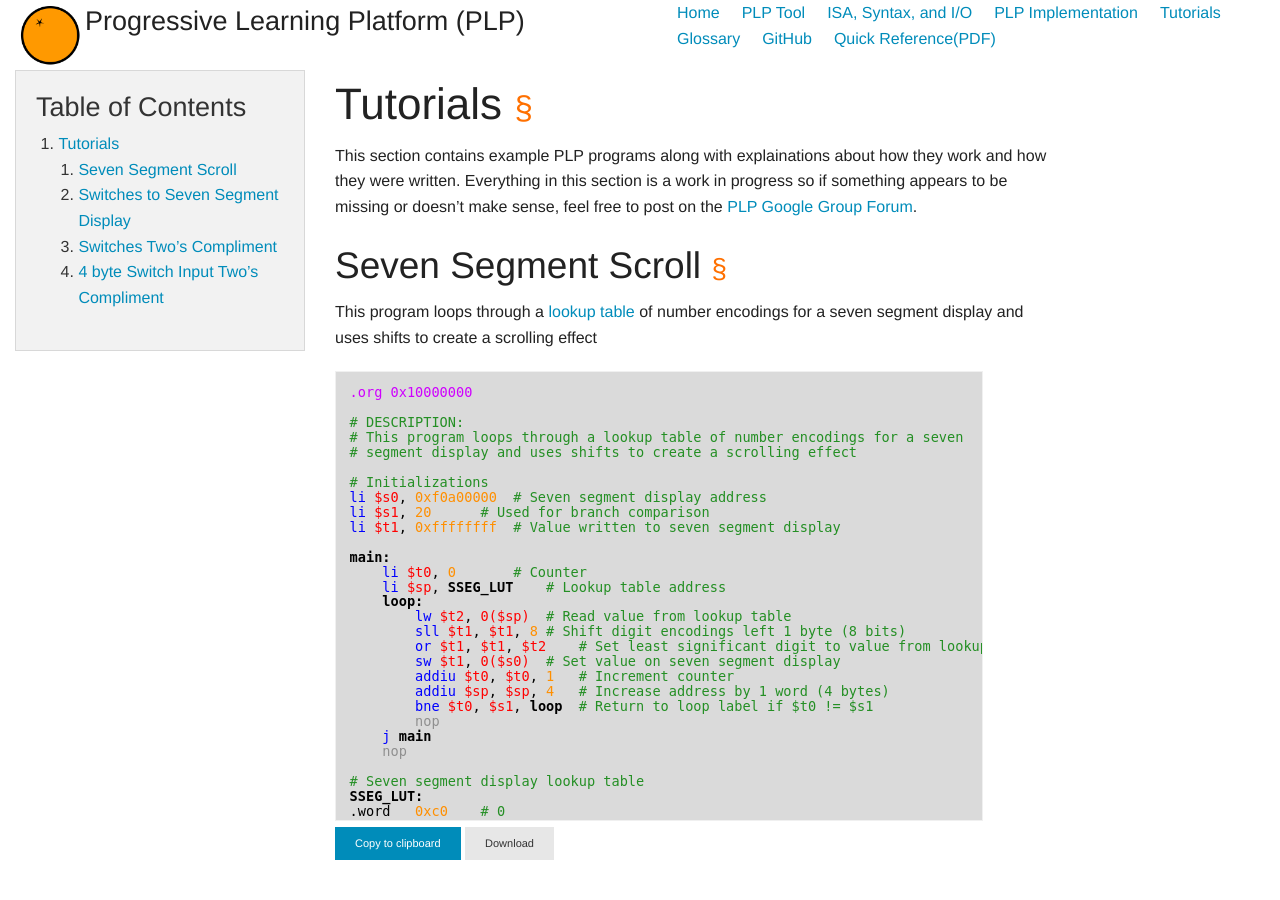
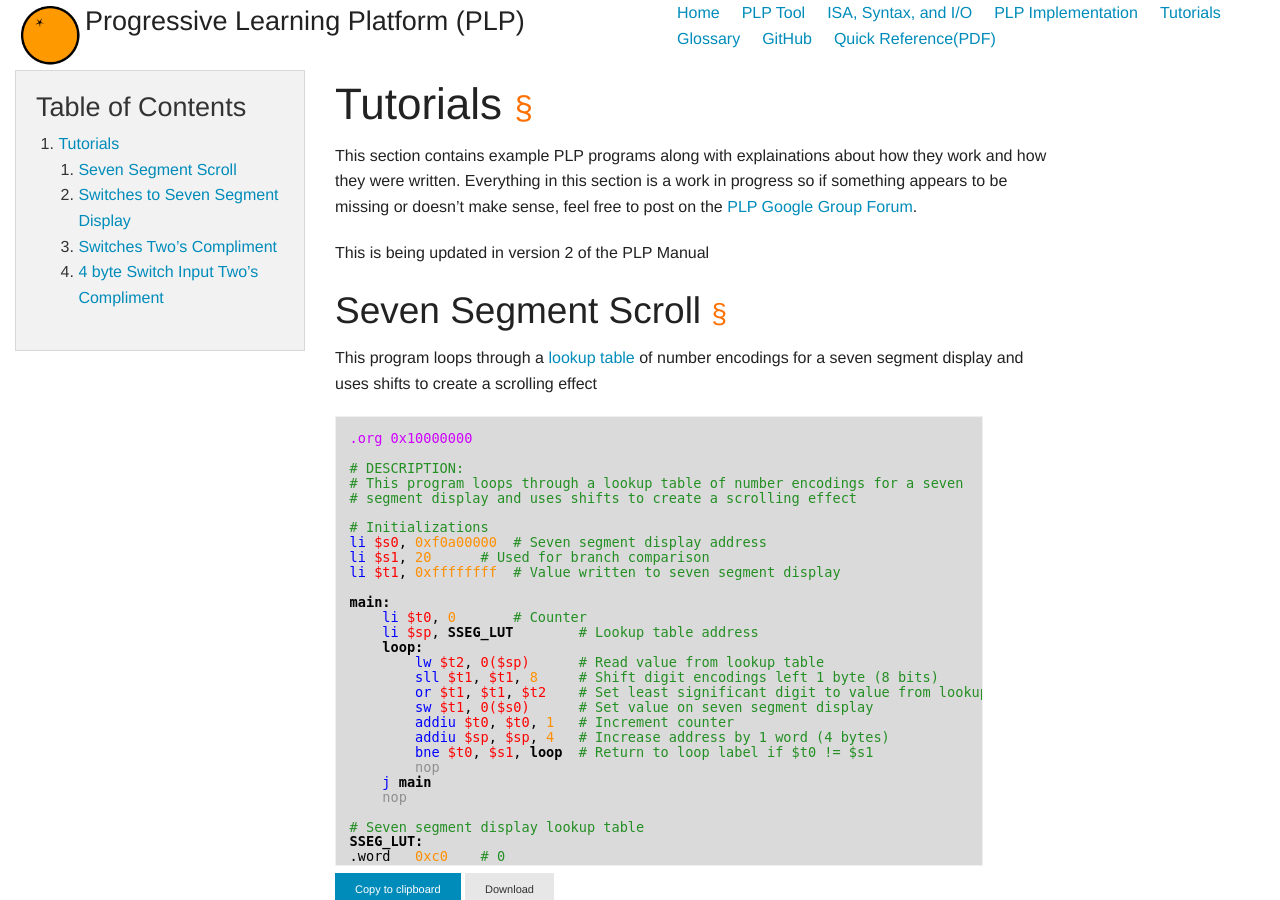
Before and after one commit to Progressive-Learning-Platform/progressive-learning-platform.github.io, a Jekyll site: the page built from tutorials.md, in a window 1280 px wide and 900 px high. Built offline with Jekyll 4.4.1, drawn with Linux system fonts in a browser that asks for light colours; comment, search, counter and statistics services are not loaded.

```diff
--- a/tutorials.md
+++ b/tutorials.md
@@ -49,6 +49,7 @@
 This section contains example PLP programs along with explainations about how they work and how they were written. Everything in this section is a
 work in progress so if something appears to be missing or doesn't make sense, feel free to post on the [PLP Google Group Forum](https://groups.google.com/forum/#!forum/progressive-learning-platform).
 
+This is being updated in version 2 of the PLP Manual
 
 ## Seven Segment Scroll ##
 {:.ancs}
@@ -69,12 +70,12 @@
 
 main:
 	li $t0, 0		# Counter
-	li $sp, SSEG_LUT	# Lookup table address
+	li $sp, SSEG_LUT		# Lookup table address
 	loop:
-		lw $t2, 0($sp)	# Read value from lookup table
-		sll $t1, $t1, 8	# Shift digit encodings left 1 byte (8 bits)
+		lw $t2, 0($sp)		# Read value from lookup table
+		sll $t1, $t1, 8		# Shift digit encodings left 1 byte (8 bits)
 		or $t1, $t1, $t2	# Set least significant digit to value from lookup table
-		sw $t1, 0($s0)	# Set value on seven segment display
+		sw $t1, 0($s0)		# Set value on seven segment display
 		addiu $t0, $t0, 1	# Increment counter
 		addiu $sp, $sp, 4	# Increase address by 1 word (4 bytes)
 		bne $t0, $s1, loop	# Return to loop label if $t0 != $s1
```
Also changed, not shown: Gemfile.lock, 1 other file.
